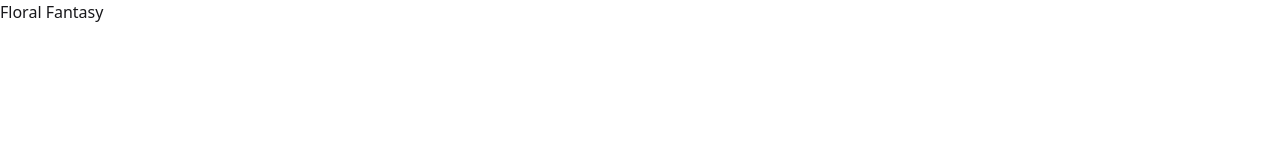
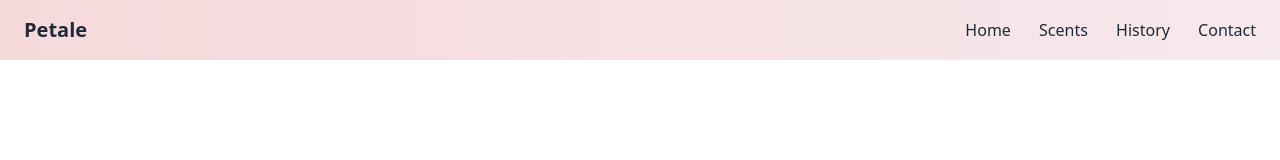
Before and after one commit to tasninanika/Floral_Fantasy, a plain HTML site: page index.html in a window 1280 px wide. Drawn offline with nearby package versions, Linux system fonts and the light colour scheme.

Commit message:
add navbar

```diff
--- a/index.html
+++ b/index.html
@@ -12,7 +12,16 @@
     />
     <script src="https://cdn.tailwindcss.com"></script>
   </head>
-  <body>
-    <h2>Floral Fantasy</h2>
+  <body class="bg-gradient-to-r from-[#f6d9db] to-[#f6e9ec] text-gray-800">
+    <!-- Navbar -->
+    <header class="flex justify-between items-center px-6 py-4">
+      <h1 class="text-xl font-semibold">Petale</h1>
+      <nav class="space-x-6">
+        <a href="#" class="hover:text-pink-600">Home</a>
+        <a href="#" class="hover:text-pink-600">Scents</a>
+        <a href="#" class="hover:text-pink-600">History</a>
+        <a href="#" class="hover:text-pink-600">Contact</a>
+      </nav>
+    </header>
   </body>
 </html>
```
